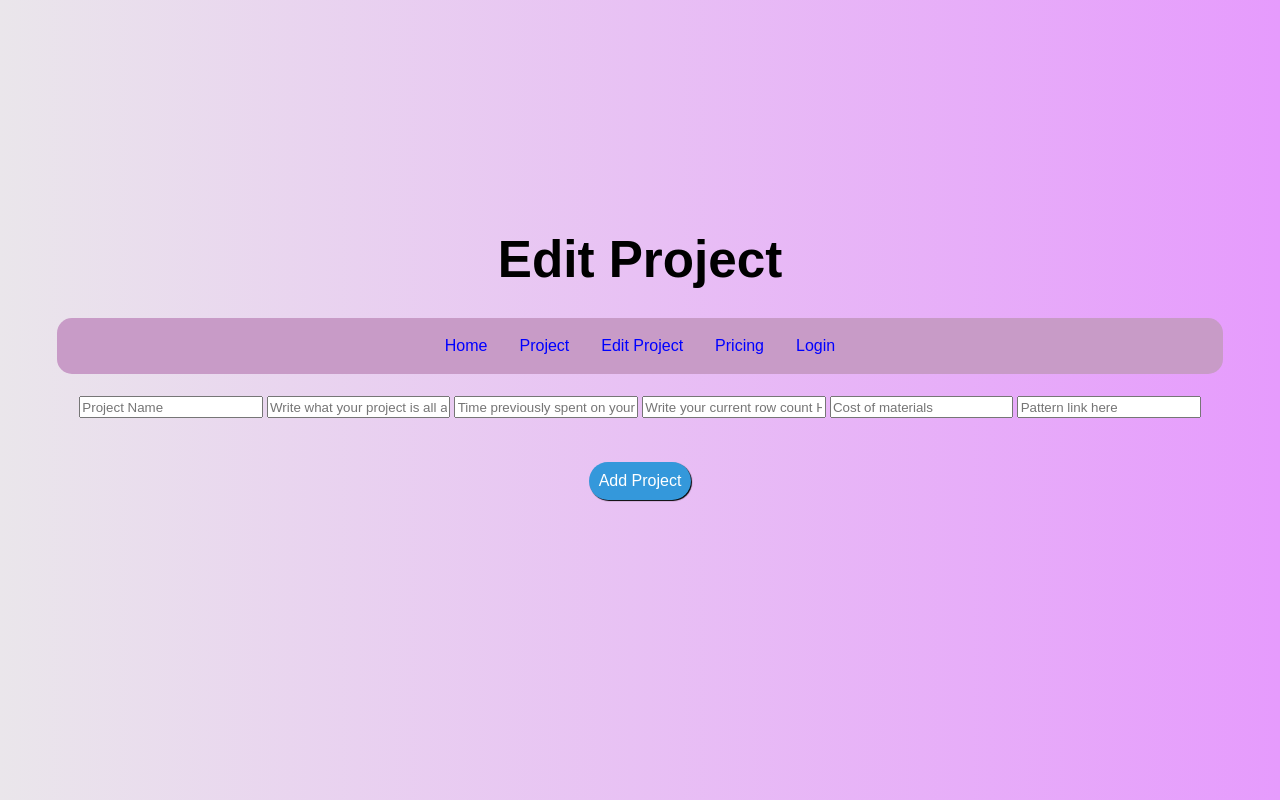
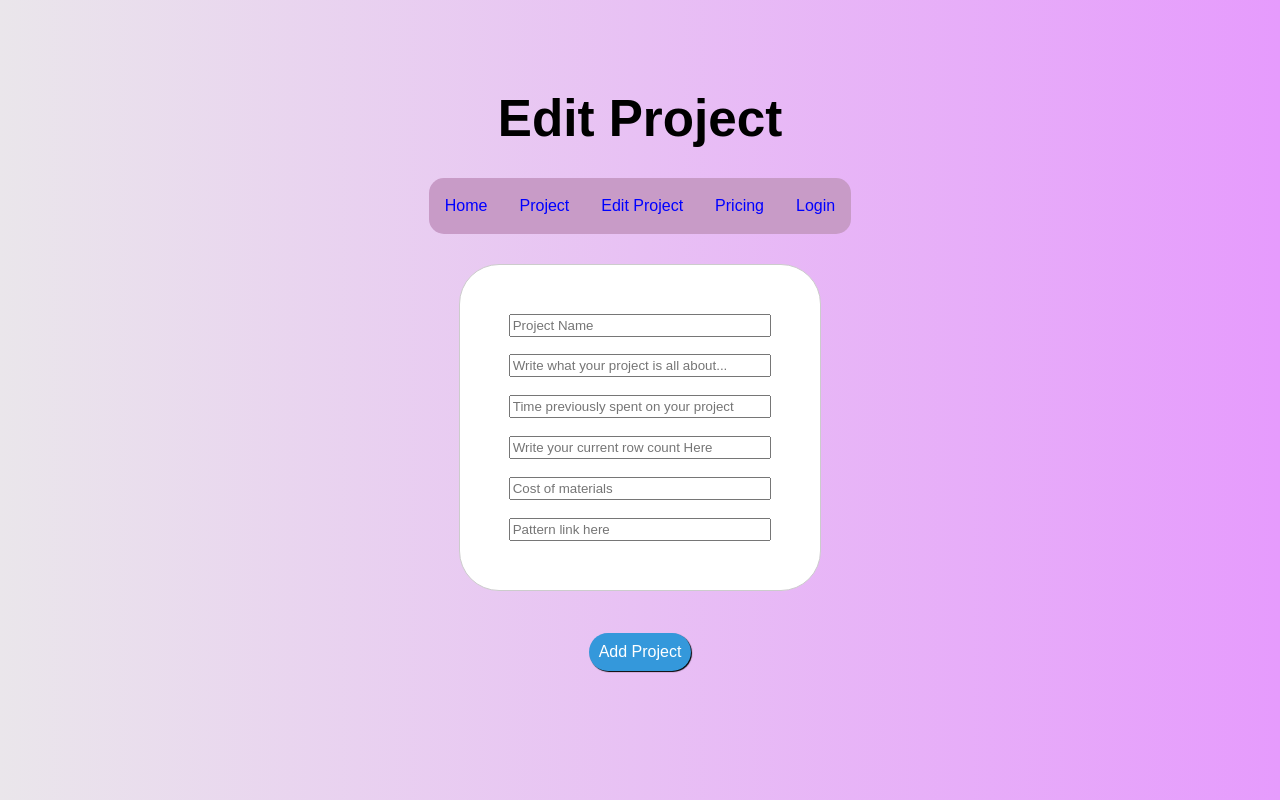
Before and after one commit to mabelheiner/crochetpal, a React (Vite) app: page /editproject in a window 1280 px wide. Built offline with nearby package versions, Linux system fonts and the light colour scheme; no server answers.

Commit message:
css and started on loader pages

```diff
--- a/src/Home.css
+++ b/src/Home.css
@@ -14,3 +14,23 @@ ul.project-list li{
     margin: 1em;
     width: 200px;
 }
+
+#app{
+    display: grid;
+    align-items: center;
+    gap: 40px;
+    grid-template-columns: repeat(auto-fit, minmax(240px, 1fr));
+}
+
+.post img{
+    width:100%;
+    object-fit: cover;
+}
+
+#loader {
+    display: none;
+}
+
+#loader.show{
+    display: block;
+}
--- a/src/Home.jsx
+++ b/src/Home.jsx
@@ -62,6 +62,16 @@ const Home = () => {
         <header>
             <h1>Home Page</h1>
         </header>
+
+        <div class ="containter">
+            <div id="loader">
+                <div class= "progress">
+                    <div class="indetermined"></div>
+                </div>
+            </div>
+            <div id="app"></div>
+        </div>
+
         <Navbar />
         <ul className='project-list'>{projectList}</ul>
         </>
--- a/src/editproject.css
+++ b/src/editproject.css
@@ -5,40 +5,23 @@ body{
     margin: 0;
     padding: 0;
 }
-.content {
-    display: flex;
-}
 
 .rightside {
     flex: 2;
+    padding: 10px;
+}
+
+input{
+    padding: .15em;
+    margin: .67em;
+}
+
+.leftside {
+    flex: 1;
     padding: 20px;
 }
 
-#edit-project-title {
-    background-color: #f1f1f1;
-    padding: 10px;
-}
-
-.user-description {
-    background-color: #f9f9f9;
-    padding: 10px;
-    margin-top: 10px;
-}
-
-.user-textbox {
-    margin-top: 10px;
-}
-
-textarea {
-    width: 100%;
-    margin: 5px 0;
-}
-.leftside {
-    flex: 1;
-    padding: 40px;
-}
-
-.image-box {
+/* .image-box {
     padding: 15px;
     border: 2px solid #3498db;
     border-radius: 20px;
@@ -46,7 +29,7 @@ textarea {
     width:  100% flex;
     margin: 5px 0;
 
-}
+} */
 
 button {
     margin-top: 2px;
@@ -54,5 +37,14 @@ button {
     background-color: #3498db;
     color: #fff;
     border: none;
+}
 
+.text-boxes{
+    display: flex;
+    flex-direction: column;
+    margin: 20px;
+    background-color: #ffffff;
+    padding: 40px;
+    border: 1px solid #cccccc;
+    border-radius: 40px;
 }
```
